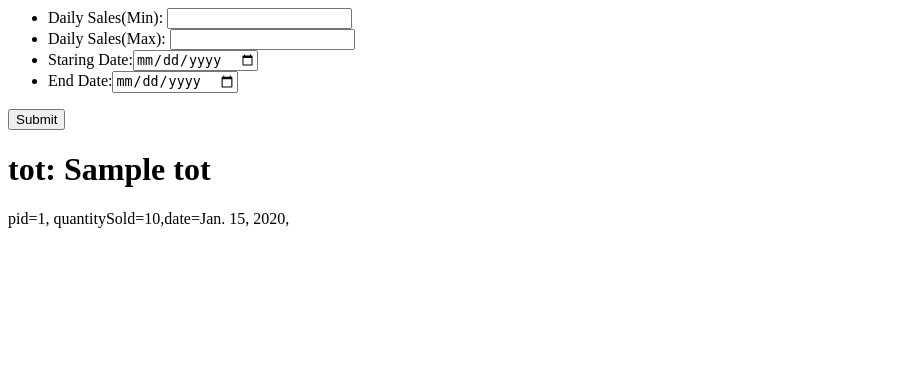
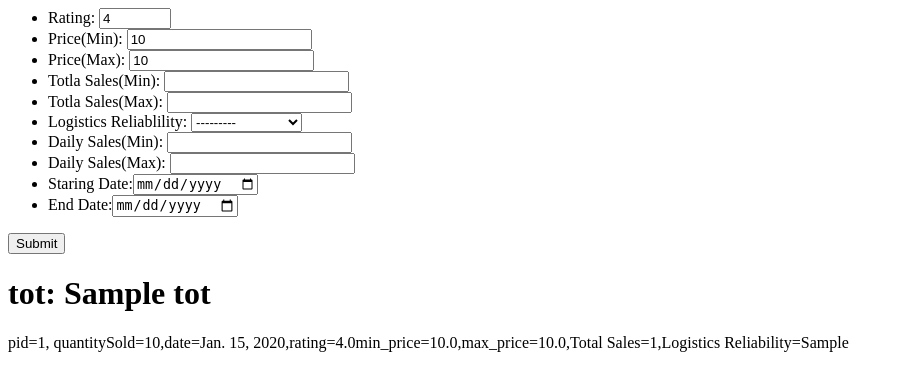
Before and after one commit to henokali1/AES, a Django app: template pages/templates/pages/daily-sales-filter.html in a window 1280 px wide. Shown: the top 391 px of the page, without its empty margins (0-904 px from the left). Run offline with Django 3.2, Linux system fonts and the light colour scheme; tables that the repository leaves empty hold one stand-in row (values such as "Sample post"); the template is opened without the code that fills it: values that come from a table or form of the project are taken from there, most other values are stand-ins (such as "Sample title", 1, 10 or a date in 2020); some libraries are stand-ins or nearby versions.

Commit message:
Filter in one page, both products and daily sales

```diff
--- a/pages/templates/pages/daily-sales-filter.html
+++ b/pages/templates/pages/daily-sales-filter.html
@@ -62,6 +62,65 @@
       {% csrf_token %}
       <ul>
         <li>
+          Rating: <input type="number" step="0.01" name="rating" min="1" max="5" value="{{ rating }}">
+        </li>
+        <li>
+          Price(Min): <input type="number" step="0.01" name="min_price" value="{{ min_price }}">
+        </li>
+        <li>
+          Price(Max): <input type="number" step="0.01" name="max_price" value="{{ max_price }}">
+        </li>
+        <li>
+          Totla Sales(Min): <input type="number" step="0.01" name="min_tot_sales" value="{{ min_tot_sales }}">
+        </li>
+        <li>
+          Totla Sales(Max): <input type="number" step="0.01" name="max_tot_sales" value="{{ max_tot_sales }}">
+        </li>
+        <li>
+          Logistics Reliablility:
+          {% if log_reliability == 'H' %}
+          <select name="log_reliability">
+            <option value="def">---------</option>
+            <option selected="selected" value="H">Excellent</option>
+            <option value="M">Average</option>
+            <option value="L">Below average</option>
+            <option value="U">Unknown</option>
+          </select>
+          {% elif log_reliability == 'M' %}
+          <select name="log_reliability">
+            <option value="def">---------</option>
+            <option value="H">Excellent</option>
+            <option selected="selected" value="M">Average</option>
+            <option value="L">Below average</option>
+            <option value="U">Unknown</option>
+          </select>
+          {% elif log_reliability == 'L' %}
+          <select name="log_reliability">
+            <option value="def">---------</option>
+            <option value="H">Excellent</option>
+            <option value="M">Average</option>
+            <option selected="selected" value="L">Below average</option>
+            <option value="U">Unknown</option>
+          </select>
+          {% elif log_reliability == 'U' %}
+          <select name="log_reliability">
+            <option value="def">---------</option>
+            <option value="H">Excellent</option>
+            <option value="M">Average</option>
+            <option value="L">Below average</option>
+            <option selected="selected" value="U">Unknown</option>
+          </select>
+          {% else %}
+          <select name="log_reliability">
+            <option selected="selected" value="def">---------</option>
+            <option value="H">Excellent</option>
+            <option value="M">Average</option>
+            <option value="L">Below average</option>
+            <option value="U">Unknown</option>
+          </select>
+          {% endif %}
+        </li>
+        <li>
           Daily Sales(Min): <input type="number" name="min_daily_sale" value="{{ min_daily_sale }}">
         </li>
         <li>
@@ -80,7 +139,7 @@
 
     <h1>tot: {{ tot }}</h1>
     {% for i in filtered %}
-    <p>pid={{i.product.productId}}, quantitySold={{i.quantitySold}},date={{i.date}},</p>
+    <p>pid={{i.product.productId}}, quantitySold={{i.quantitySold}},date={{i.date}},rating={{i.product.rating}}min_price={{i.product.minPrice}},max_price={{i.product.maxPrice}},Total Sales={{i.product.totSalesCount}},Logistics Reliability={{i.product.logisticsReliability}}</p>
     {% endfor %}
 
 
```
Also changed, not shown: pages/views.py (+27 -3 lines).
